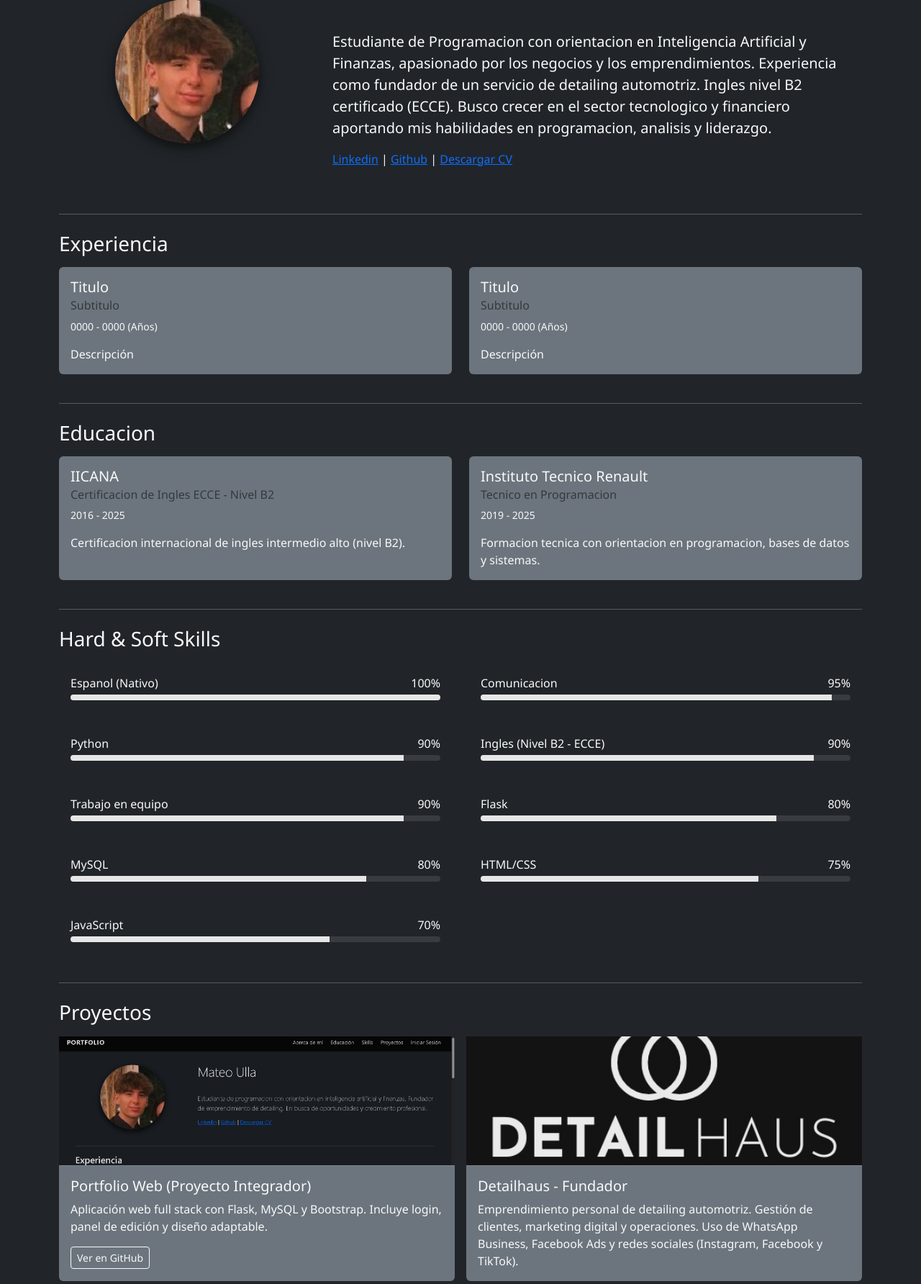
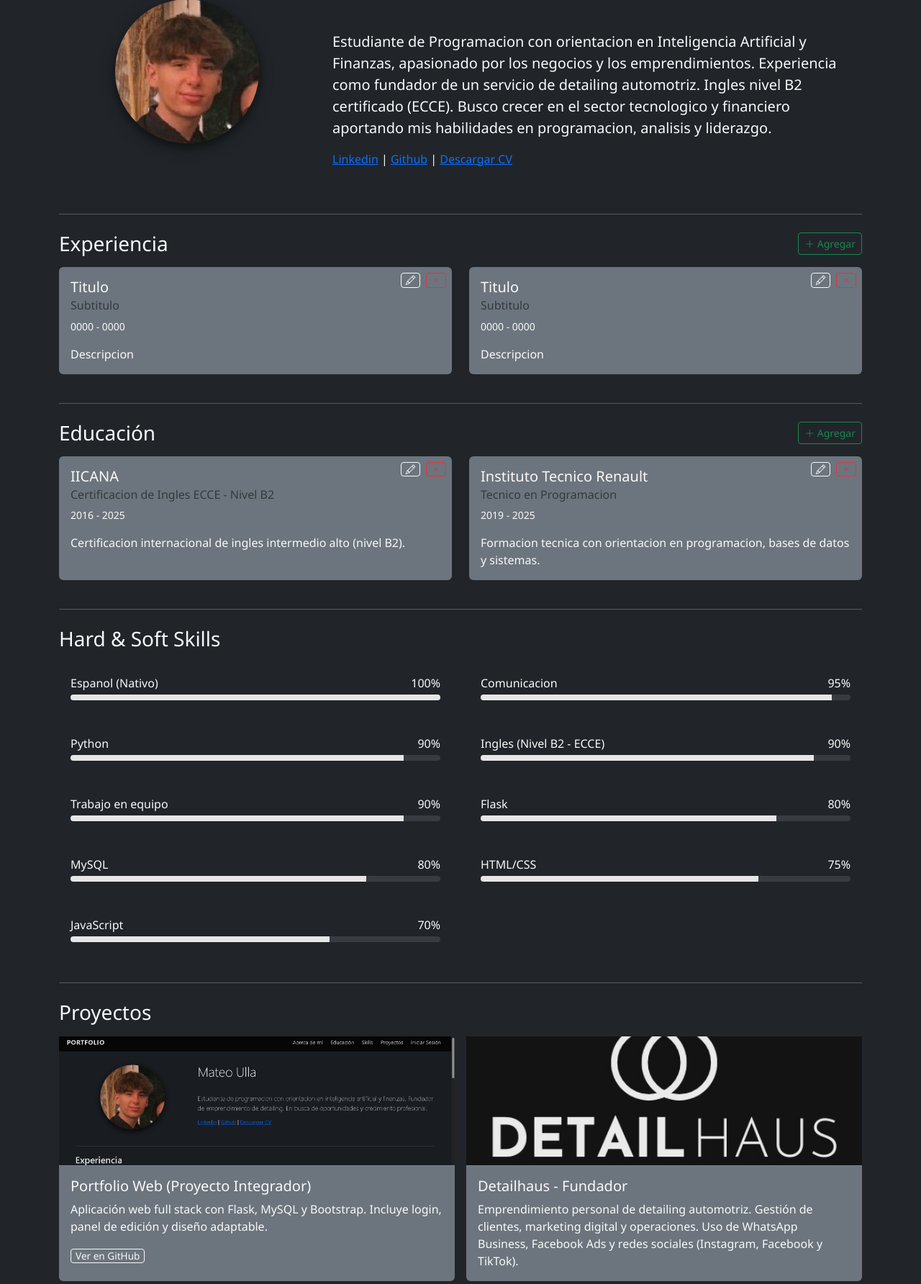
Before and after one commit to mateo-ulla/Proyecto-Integrador-Portfolio, a Flask app: page / in a window 1280 px wide. Shown: the part 144-1928 px from the top of the page at 72% size. Run offline with Flask 3, Linux system fonts and the light colour scheme; the visitor is signed in with stand-in values (Sample User, id 1); data comes from the database, SQL or seed files in the repository; data that the repository does not hold is empty; some libraries are stand-ins or nearby versions.

Commit message:
Edicion, agregar y eliminar tarjetas de habilidades, educación y experiencia laboral.

```diff
--- a/app.py
+++ b/app.py
@@ -1,23 +1,24 @@
-# app.py
-
 from flask import Flask, render_template, redirect, url_for, request, session, send_from_directory, flash
 from config import Config
 from forms import LoginForm, PersonalForm
 from models import PersonalModel, ExperienceModel, SkillsModel, EducationModel
 from werkzeug.security import check_password_hash
 from db import get_connection
+import pymysql
 import os
+from functools import wraps
 
 app = Flask(__name__)
 app.config.from_object(Config)
 
-# modelos
+# modelos (POO)
 personal_model = PersonalModel()
 experience_model = ExperienceModel()
 skills_model = SkillsModel()
 education_model = EducationModel()
 
-# ruta principal
+# RUTAS PRINCIPALES
+
 @app.route('/')
 def index():
     personal = personal_model.find(1)
@@ -26,15 +27,16 @@ def index():
     skills = skills_model.all()
     return render_template('index.html', personal=personal, experiences=experiences, education=education, skills=skills)
 
-# ruta para descargar cv
+# descargar CV
 @app.route('/download/cv')
 def download_cv():
     uploads = os.path.join(app.root_path, 'static', 'uploads')
     return send_from_directory(uploads, 'CV MATEO ULLA.pdf', as_attachment=True)
 
+# MATERIALES
+
 @app.route('/material')
 def material():
-    # lista de libros estaticos
     books = [
         {
             'title': 'Atomic Habits',
@@ -50,20 +52,21 @@ def material():
         },
         {
             'title': 'El Patrón Bitcoin',
-            'description': 'Analiza el contexto histórico del surgimiento de esta nueva moneda, las propiedades económicas que la han permitido crecer rápidamente y sus implicaciones económicas, políticas y sociales.',
+            'description': 'Analiza el contexto histórico del surgimiento de esta nueva moneda, sus propiedades económicas y sus implicaciones políticas y sociales.',
             'filename': 'el_patron_bitcoin.pdf',
             'image': 'el_patron_bitcoin.jpg'
         }
     ]
     return render_template('material.html', books=books)
 
-# ruta para descargar libros
+# descargar libros
 @app.route('/download/book/<filename>')
 def download_book(filename):
     uploads = os.path.join(app.root_path, 'static', 'uploads')
     return send_from_directory(uploads, filename, as_attachment=True)
 
-# login
+# LOGIN / ADMIN
+
 @app.route('/login', methods=['GET', 'POST'])
 def login():
     form = LoginForm()
@@ -71,20 +74,20 @@ def login():
         username = form.username.data
         password = form.password.data
         conn = get_connection()
-        with conn.cursor() as cur:
-            cur.execute("select * from admin where username=%s", (username,))
+        with conn.cursor(pymysql.cursors.DictCursor) as cur:
+            cur.execute("SELECT * FROM admin WHERE username=%s", (username,))
             user = cur.fetchone()
+        conn.close()
         if user and check_password_hash(user['password'], password):
             session['admin'] = user['username']
             flash('Acceso correcto', 'success')
             return redirect(url_for('admin_edit'))
         else:
-            flash('Credenciales invalidas', 'danger')
+            flash('Credenciales inválidas', 'danger')
     return render_template('login.html', form=form)
 
-# decorador simple para proteger admin
+# decorador de seguridad admin
 def admin_required(f):
-    from functools import wraps
     @wraps(f)
     def decorated(*args, **kwargs):
         if not session.get('admin'):
@@ -92,7 +95,7 @@ def admin_required(f):
         return f(*args, **kwargs)
     return decorated
 
-# pagina de edicion admin
+# panel de edicion de datos personales
 @app.route('/admin', methods=['GET', 'POST'])
 @admin_required
 def admin_edit():
@@ -109,16 +112,94 @@ def admin_edit():
             'about': form.about.data
         }
         personal_model.update(data)
-        flash('Datos personales actualizados', 'success')
+        flash('Datos personales actualizados correctamente.', 'success')
         return redirect(url_for('admin_edit'))
     return render_template('admin_edit.html', form=form, personal=personal)
+
+# CRUD GENERAL
+
+@app.route('/edit/<tipo>/<int:id>', methods=['GET', 'POST'])
+@admin_required
+def edit_entry(tipo, id):
+    conn = get_connection()
+    cur = conn.cursor(pymysql.cursors.DictCursor)
+
+    # detectar tabla segun tipo
+    tablas = {'education': 'education', 'experience': 'experience', 'skills': 'skills'}
+    if tipo not in tablas:
+        flash('Tipo de registro desconocido.', 'danger')
+        return redirect(url_for('index'))
+
+    tabla = tablas[tipo]
+    cur.execute(f"SELECT * FROM {tabla} WHERE id=%s", (id,))
+    entry = cur.fetchone()
+
+    if request.method == 'POST':
+        data = request.form.to_dict()
+        placeholders = ', '.join([f"{k}=%s" for k in data.keys()])
+        values = list(data.values()) + [id]
+        cur.execute(f"UPDATE {tabla} SET {placeholders} WHERE id=%s", values)
+        conn.commit()
+        conn.close()
+        flash('Registro actualizado correctamente.', 'success')
+        return redirect(url_for('index'))
+
+    conn.close()
+    return render_template('edit_entry.html', tipo=tipo, entry=entry)
+
+@app.route('/add/<tipo>', methods=['GET', 'POST'])
+@admin_required
+def add_entry(tipo):
+    conn = get_connection()
+    cur = conn.cursor(pymysql.cursors.DictCursor)
+
+    # definir las columnas base para cada tipo
+    campos = {
+        'education': ['institution', 'degree', 'start_year', 'end_year', 'description'],
+        'experience': ['company', 'role', 'start_date', 'end_date', 'description'],
+        'skills': ['name', 'level']
+    }
+
+    if tipo not in campos:
+        flash('Tipo de registro desconocido.', 'danger')
+        return redirect(url_for('index'))
+
+    # si se envio el formulario
+    if request.method == 'POST':
+        data = request.form.to_dict()
+        columnas = ', '.join(data.keys())
+        valores = ', '.join(['%s'] * len(data))
+        cur.execute(f"INSERT INTO {tipo} ({columnas}) VALUES ({valores})", list(data.values()))
+        conn.commit()
+        conn.close()
+        flash('Registro agregado correctamente.', 'success')
+        return redirect(url_for('index'))
+
+    conn.close()
+    return render_template('add_entry.html', tipo=tipo, campos=campos[tipo])
+
+@app.route('/delete/<tipo>/<int:id>')
+@admin_required
+def delete_entry(tipo, id):
+    conn = get_connection()
+    cur = conn.cursor()
+    if tipo in ['education', 'experience', 'skills']:
+        cur.execute(f"DELETE FROM {tipo} WHERE id=%s", (id,))
+        conn.commit()
+        flash('Registro eliminado correctamente.', 'success')
+    else:
+        flash('Tipo de registro desconocido.', 'danger')
+    conn.close()
+    return redirect(url_for('index'))
 
 # logout
 @app.route('/logout')
 def logout():
     session.pop('admin', None)
-    flash('Sesion cerrada', 'info')
+    flash('Sesión cerrada correctamente.', 'info')
     return redirect(url_for('index'))
+
+# MAIN
 
 if __name__ == '__main__':
     app.run(debug=True)
--- a/schema.sql
+++ b/schema.sql
@@ -73,6 +73,11 @@ programacion, analisis y liderazgo.
   'https://github.com/mateo-ulla'
 );
 
+-- seed de experience (vacío por ahora)
+INSERT INTO experience (company, role, start_date, end_date, description) VALUES
+('Titulo', 'Subtitulo', '0000', '0000', 'Descripcion'),
+('Titulo', 'Subtitulo', '0000', '0000', 'Descripcion');
+
 -- seed de educacion
 INSERT INTO education (institution, degree, start_year, end_year, description) VALUES
 ('Instituto Tecnico Renault', 'Tecnico en Programacion', '2019', '2025', 'Formacion tecnica con orientacion en programacion, bases de datos y sistemas.'),
--- a/static/css/custom.css
+++ b/static/css/custom.css
@@ -133,3 +133,14 @@
   [id] {
     scroll-margin-top: 70px; /* ajusta segun altura de navbar */
   }
+
+  .card .btn-outline-light,
+  .card .btn-outline-danger {
+  padding: 2px 6px;
+  font-size: 0.85rem;
+  line-height: 1;
+}
+
+  .position-absolute {
+  z-index: 10;
+}
--- a/templates/base.html
+++ b/templates/base.html
@@ -6,6 +6,7 @@
   <title>{{ personal.name if personal else 'Portfolio' }}</title>
   <link rel="stylesheet" href="{{ url_for('static', filename='css/bootstrap.min.css') }}">
   <link rel="stylesheet" href="{{ url_for('static', filename='css/custom.css') }}">
+  <link rel="stylesheet" href="https://cdn.jsdelivr.net/npm/bootstrap-icons@1.11.1/font/bootstrap-icons.css">
 </head>
 
 <body class="d-flex flex-column min-vh-100 bg-dark text-light">
--- a/templates/index.html
+++ b/templates/index.html
@@ -20,17 +20,40 @@
 
 <hr class="my-4">
 
-<!-- experiencia (vacia por ahora) -->
-<h3 id="experiencia" class="mb-3">Experiencia</h3>
+<!-- experiencia -->
+<div class="d-flex justify-content-between align-items-center mb-3">
+  <h3 id="experiencia" class="m-0">Experiencia</h3>
+
+  {% if session.get('admin') %}
+  <a href="{{ url_for('add_entry', tipo='experience') }}"
+      class="btn btn-sm btn-outline-success">
+    <i class="bi bi-plus-lg"></i> Agregar
+  </a>
+  {% endif %}
+</div>
+
 <div class="row">
-  {% for e in education %}
+  {% for e in experiences %}
   <div class="col-md-6 mb-3">
-    <div class="card bg-secondary text-light h-100">
+    <div class="card bg-secondary text-light h-100 position-relative">
+
+      {% if session.get('admin') %}
+      <div class="position-absolute top-0 end-0 p-2 d-flex">
+        <a href="{{ url_for('edit_entry', tipo='experience', id=e.id) }}" class="btn btn-sm btn-outline-light me-2" title="Editar">
+          <i class="bi bi-pencil"></i>
+        </a>
+        <a href="{{ url_for('delete_entry', tipo='experience', id=e.id) }}" class="btn btn-sm btn-outline-danger" title="Eliminar"
+            onclick="return confirm('¿Seguro que deseas eliminar esta experiencia?');">
+          <i class="bi bi-x"></i>
+        </a>
+      </div>
+      {% endif %}
+
       <div class="card-body">
-        <h5 class="card-title">Titulo</h5>
-        <h6 class="card-subtitle mb-2 text-muted">Subtitulo</h6>
-        <p class="card-text small">0000 - 0000 (Años)</p>
-        <p class="card-text">Descripción</p>
+        <h5 class="card-title">{{ e.company }}</h5>
+        <h6 class="card-subtitle mb-2 text-muted">{{ e.role }}</h6>
+        <p class="card-text small">{{ e.start_date }} - {{ e.end_date }}</p>
+        <p class="card-text">{{ e.description }}</p>
       </div>
     </div>
   </div>
@@ -39,12 +62,37 @@
 
 <hr class="my-4">
 
+
+
 <!-- educacion -->
-<h3 id="educacion" class="mb-3">Educacion</h3>
+<div class="d-flex justify-content-between align-items-center mb-3">
+  <h3 id="educacion" class="m-0">Educación</h3>
+
+  {% if session.get('admin') %}
+  <a href="{{ url_for('add_entry', tipo='education') }}"
+      class="btn btn-sm btn-outline-success">
+    <i class="bi bi-plus-lg"></i> Agregar
+  </a>
+  {% endif %}
+</div>
+
 <div class="row">
   {% for e in education %}
   <div class="col-md-6 mb-3">
-    <div class="card bg-secondary text-light h-100">
+    <div class="card bg-secondary text-light h-100 position-relative">
+
+      {% if session.get('admin') %}
+      <div class="position-absolute top-0 end-0 p-2 d-flex">
+        <a href="{{ url_for('edit_entry', tipo='education', id=e.id) }}" class="btn btn-sm btn-outline-light me-2" title="Editar">
+          <i class="bi bi-pencil"></i>
+        </a>
+        <a href="{{ url_for('delete_entry', tipo='education', id=e.id) }}" class="btn btn-sm btn-outline-danger" title="Eliminar"
+            onclick="return confirm('¿Seguro que deseas eliminar este registro?');">
+          <i class="bi bi-x"></i>
+        </a>
+      </div>
+      {% endif %}
+
       <div class="card-body">
         <h5 class="card-title">{{ e.institution }}</h5>
         <h6 class="card-subtitle mb-2 text-muted">{{ e.degree }}</h6>
@@ -57,6 +105,7 @@
 </div>
 
 <hr class="my-4">
+
 
 <!-- hard & soft skills -->
 <h3 id="skills" class="mb-3">Hard & Soft Skills</h3>
```
Also changed, not shown: templates/add_entry.html (added, +70 -0 lines), templates/edit_entry.html (added, +17 -0 lines).
